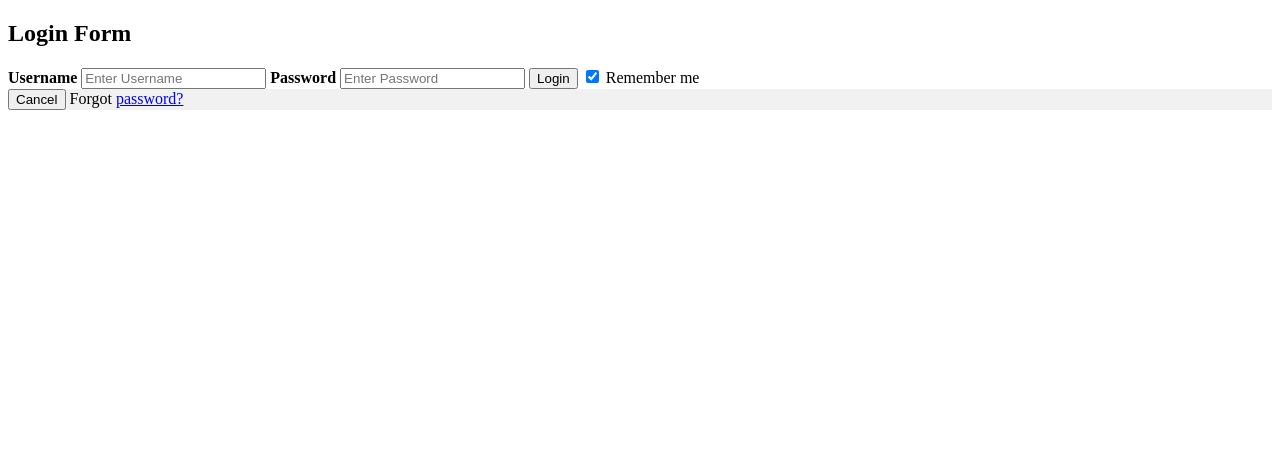
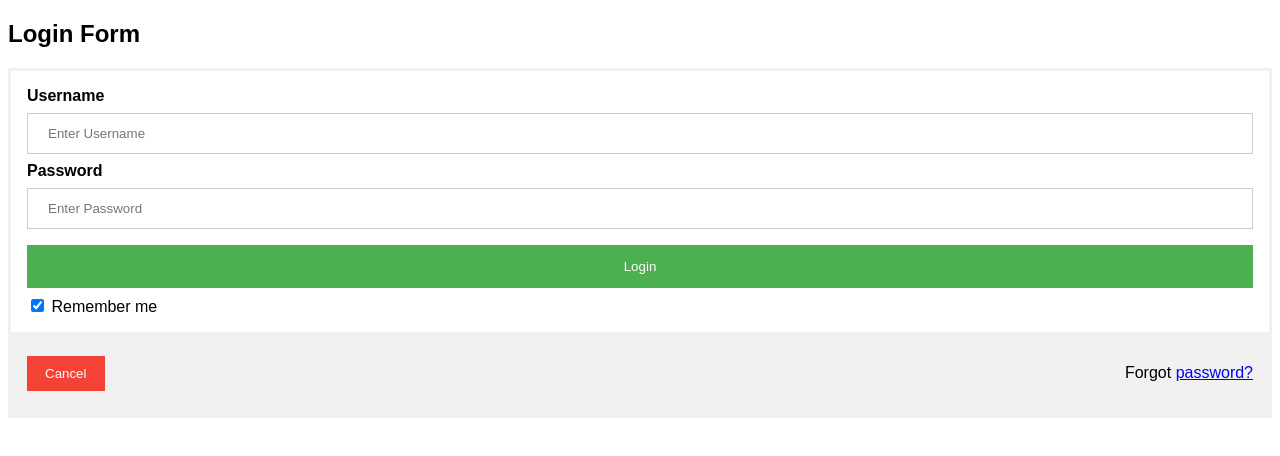
Before and after one commit to Italoibiapina/code-base-mock, a plain HTML site: page template-basico/login-form/login-form.html in a window 1280 px wide. Drawn offline with Linux system fonts and the light colour scheme; the site is published under a folder, as on GitHub Pages, so addresses that start at the root find nothing.

Commit message:
primeiro upload

```diff
--- a/template-basico/login-form/login-form.html
+++ b/template-basico/login-form/login-form.html
@@ -2,7 +2,7 @@
 <html>
     <head>
     <meta name="viewport" content="width=device-width, initial-scale=1">
-    <link rel="stylesheet" href="/code-base-mock/template-basico/login-form/login-form.css">
+    <link rel="stylesheet" href="login-form.css">
     </head>
     <body id='loginForm'>
 
```
